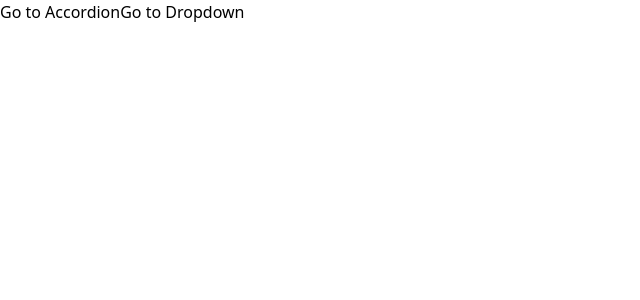
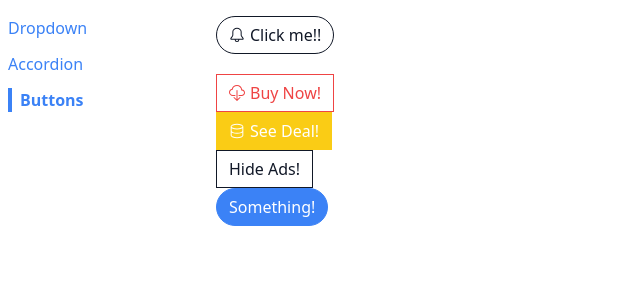
Before and after one commit to ozzman02/react-with-redux, a React (Create React App) app in the folder comps/: page /buttons in a window 1280 px wide. Shown: the top 300 px of the page, without its empty margins (0-640 px from the left). Built offline with nearby package versions, Linux system fonts and the light colour scheme.

Commit message:
making navigation reusable II

```diff
--- a/comps/src/App.js
+++ b/comps/src/App.js
@@ -1,20 +1,23 @@
-import Link from "./components/Link";
 import Route from "./components/Route";
+import Sidebar from "./components/Sidebar";
 import AccordionPage from "./pages/AccordionPage";
 import DropdownPage from "./pages/DropdownPage";
+import ButtonPage from "./pages/ButtonPage";
 
 export default function App() {
 
     return (
-        <div>
-            <Link to="/accordion">Go to Accordion</Link>
-            <Link to="/dropdown">Go to Dropdown</Link>
-            <div>
+        <div className="container mx-auto grid grid-cols-6 gap-4 mt-4">
+            <Sidebar />
+            <div className="col-span-5">
                 <Route path="/accordion">
                     <AccordionPage />
                 </Route>
-                <Route path="/dropdown">
+                <Route path="/">
                     <DropdownPage />
+                </Route>
+                <Route path="/buttons">
+                    <ButtonPage />
                 </Route>
             </div>
         </div>
--- a/comps/src/components/Link.js
+++ b/comps/src/components/Link.js
@@ -1,18 +1,22 @@
-import { useContext } from "react";
-import NavigationContext from "../context/Navigation";
+import useNavigation from '../hooks/UseNavigation';
+import classNames from "classnames";
 
-function Link({ to, children }) {
+function Link({ to, children, className, activeClassName }) {
 
-    const { navigate } = useContext(NavigationContext);
+    const { navigate, currentPath } = useNavigation();
+
+    const classes = classNames('text-blue-500', className, currentPath === to && activeClassName);
 
     const handleClick = (event) => {
+        if (event.metaKey || event.ctrlKey) {
+            return;
+        }
         /* Programatically navigating to another page */
         event.preventDefault();
         navigate(to);
-
     };
 
-    return <a onClick={handleClick}>{children}</a>
+    return <a className={classes} href={to} onClick={handleClick}>{children}</a>
 }
 
 export default Link;
--- a/comps/src/components/Route.js
+++ b/comps/src/components/Route.js
@@ -1,9 +1,8 @@
-import { useContext } from "react";
-import NavigationContext from "../context/Navigation";
+import useNavigation from '../hooks/UseNavigation';
 
 function Route({ path, children}) {
 
-    const { currentPath } = useContext(NavigationContext);
+    const { currentPath } = useNavigation();
 
     if (path === currentPath) {
         return children;
--- /dev/null
+++ b/comps/src/components/Sidebar.js
@@ -0,0 +1,31 @@
+import Link from "./Link";
+
+function Sidebar() {
+
+    const links = [
+        { label: 'Dropdown', path: '/' },
+        { label: 'Accordion', path: '/accordion' },
+        { label: 'Buttons', path: '/buttons' }
+    ];
+
+    const renderedLinks = links.map((link) => {
+        return (
+            <Link
+                key={link.label}
+                to={link.path}
+                className="mb-3"
+                activeClassName="font-bold border-l-4 border-blue-500 pl-2"
+            >
+                {link.label}
+            </Link>
+        );
+    });
+
+    return (
+        <div className="sticky top-0 overflow-y-scroll flex flex-col items-start ml-2">
+            {renderedLinks}
+        </div>
+    );
+}
+
+export default Sidebar;
--- a/comps/src/context/Navigation.js
+++ b/comps/src/context/Navigation.js
@@ -29,7 +29,7 @@ function NavigationProvider({ children }) {
     };
 
     return (
-        <NavigationContext.Provider value={{  navigate }}>
+        <NavigationContext.Provider value={{ currentPath, navigate }}>
             {children}
         </NavigationContext.Provider>
     );
--- /dev/null
+++ b/comps/src/hooks/UseNavigation.js
@@ -0,0 +1,8 @@
+import { useContext } from "react"
+import NavigationContext from "../context/Navigation"
+
+const useNavigation = () => {
+    return useContext(NavigationContext);
+}
+
+export default useNavigation;
--- a/comps/src/pages/ButtonPage.js
+++ b/comps/src/pages/ButtonPage.js
@@ -5,28 +5,32 @@ import { BsCloudDownload } from "react-icons/bs";
 
 export default function ButtonPage() {
 
+    const handleClick = () => {
+
+    };
+
     return (
         <div>
             <div>
-                <Button className="mb-5" outline>
+                <Button secondary outline rounded className="mb-5" onClick={handleClick}>
                     <GoBell />Click me!!
                 </Button>
             </div>
             <div>
-                <Button danger>
+                <Button danger outline onMouseEnter={handleClick}>
                     <BsCloudDownload />Buy Now!
                 </Button>
             </div>
             <div>
-                <Button warning>
+                <Button warning onMouseLeave={handleClick}>
                     <GoDatabase />See Deal!
                 </Button>
             </div>
             <div>
-                <Button secondary>Hide Ads!</Button>
+                <Button secondary outline>Hide Ads!</Button>
             </div>
             <div>
-                <Button primary>Something!</Button>
+                <Button primary rounded>Something!</Button>
             </div>
         </div>
     );
```
